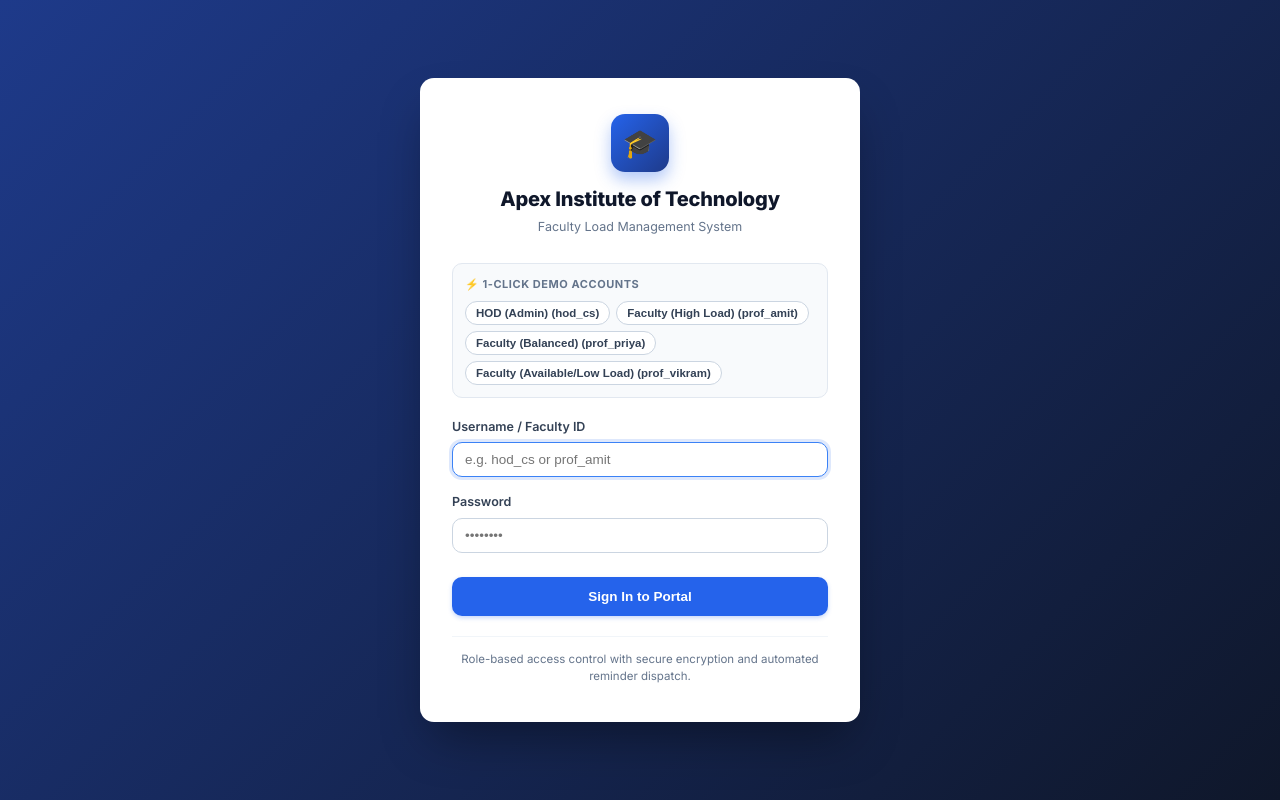
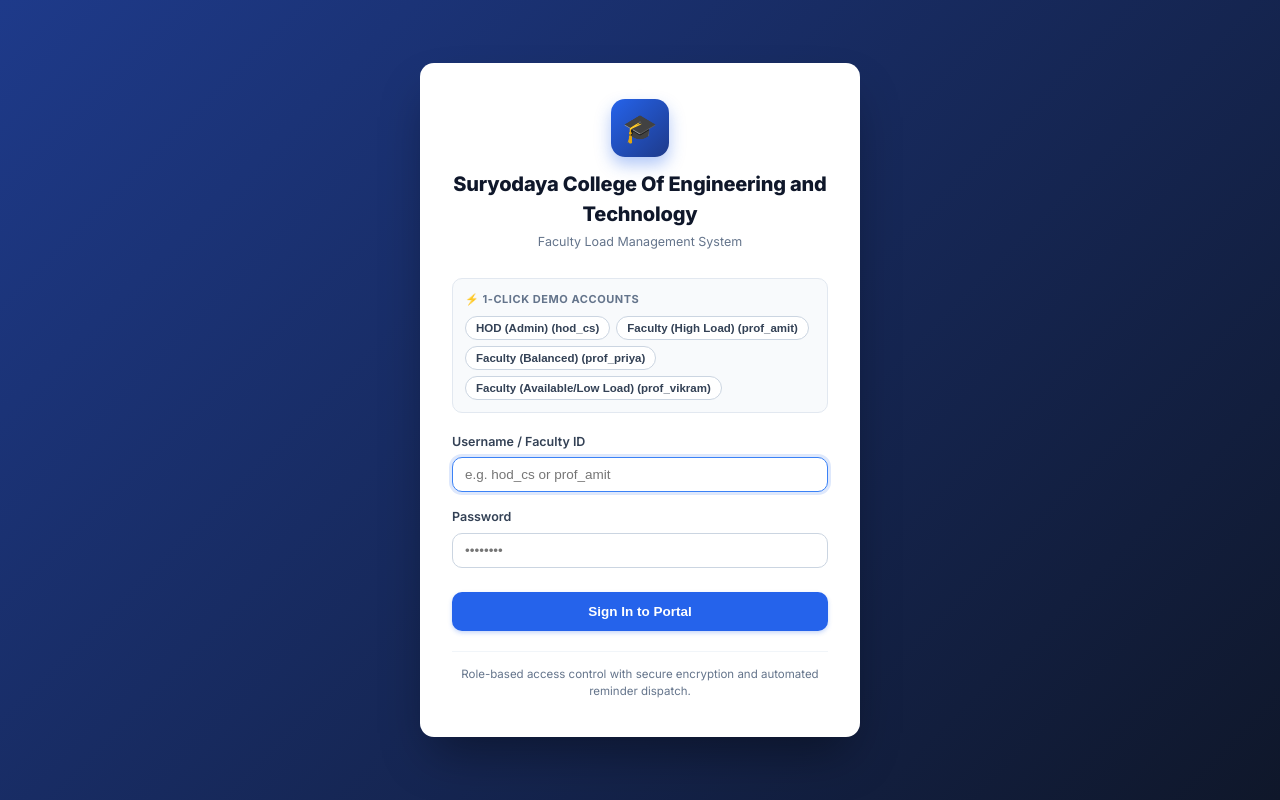
Before and after one commit to Wifi34/Faculty-Load-Balancer, a FastAPI app: page / in a window 1280 px wide. Run offline with FastAPI, Linux system fonts and the light colour scheme; parts of the project's set-up code (start-up, migrations or seed data) failed here and were passed over.

Commit message:
Implement PostgreSQL support, Vercel cron, PyJWT, typing fix, secure JWT secret, and rename institution to Suryodaya College Of Engineering and Technology

```diff
--- a/app/auth.py
+++ b/app/auth.py
@@ -1,3 +1,4 @@
+import os
 import datetime
 import jwt
 import bcrypt
@@ -7,7 +8,8 @@ from sqlalchemy.orm import Session
 from app.database import get_db
 from app.models import User
 
-SECRET_KEY = "faculty_load_management_secret_key_2026_apex_engineering"
+# Load secure JWT secret from environment variable with fallback for development
+SECRET_KEY = os.environ.get("JWT_SECRET_KEY", "suryodaya_college_faculty_load_management_secret_key_2026")
 ALGORITHM = "HS256"
 ACCESS_TOKEN_EXPIRE_MINUTES = 60 * 24 * 7  # 7 days
 
--- a/app/reports.py
+++ b/app/reports.py
@@ -183,7 +183,7 @@ def generate_workload_pdf(db: Session, department: Optional[str] = None, academi
     elements = []
 
     # 1. Header Section
-    elements.append(Paragraph("APEX INSTITUTE OF ENGINEERING & TECHNOLOGY", title_style))
+    elements.append(Paragraph("SURYODAYA COLLEGE OF ENGINEERING & TECHNOLOGY", title_style))
     elements.append(Paragraph("FACULTY LOAD MANAGEMENT SYSTEM — DEPARTMENTAL WORKLOAD REPORT", subtitle_style))
     now_str = datetime.datetime.now().strftime("%d %b %Y, %I:%M %p")
     dept_label = department or "Computer Science & Engineering"
--- a/app/scheduler.py
+++ b/app/scheduler.py
@@ -1,6 +1,7 @@
 import time
 import threading
 import datetime
+from typing import Optional, List, Dict, Any
 from sqlalchemy.orm import Session
 from app.database import SessionLocal
 from app.models import (
--- a/main.py
+++ b/main.py
@@ -1,14 +1,14 @@
 import os
 from contextlib import asynccontextmanager
-from fastapi import FastAPI, Request
+from fastapi import FastAPI, Request, Depends, HTTPException
 from fastapi.responses import HTMLResponse
 from fastapi.staticfiles import StaticFiles
 from fastapi.middleware.cors import CORSMiddleware
 from sqlalchemy.orm import Session
 
-from app.database import SessionLocal, IS_VERCEL
+from app.database import SessionLocal, IS_VERCEL, get_db
 from app.seed_data import init_db, seed_sample_data
-from app.scheduler import start_background_scheduler, stop_background_scheduler
+from app.scheduler import start_background_scheduler, stop_background_scheduler, check_and_generate_reminders
 from app.api.auth_routes import router as auth_router
 from app.api.faculty_routes import router as faculty_router
 from app.api.schedule_routes import router as schedule_router
@@ -40,7 +40,7 @@ if IS_VERCEL:
 async def lifespan(app: FastAPI):
     # Startup
     if not IS_VERCEL:
-        print("[Application Lifecycle] Initializing SQLite database...")
+        print("[Application Lifecycle] Initializing database...")
         setup_database()
         print("[Application Lifecycle] Starting background scheduler...")
         try:
@@ -58,8 +58,8 @@ async def lifespan(app: FastAPI):
             print(f"[Scheduler Shutdown Warning]: {e}")
 
 app = FastAPI(
-    title="Faculty Load Management System",
-    description="Comprehensive Faculty Load, Timetable, Duty Assignment, and Notification Portal for Engineering Colleges",
+    title="Faculty Load Management System - SCET",
+    description="Suryodaya College Of Engineering and Technology - Faculty Load, Timetable, Duty Assignment, and Notification Portal",
     version="1.0.0",
     lifespan=lifespan
 )
@@ -106,7 +106,30 @@ async def serve_index():
         if os.path.exists(candidate):
             with open(candidate, "r", encoding="utf-8") as f:
                 return HTMLResponse(content=f.read())
-    return HTMLResponse("<h1>Faculty Load Management System</h1><p>Loading application...</p>")
+    return HTMLResponse("<h1>Suryodaya College Of Engineering and Technology</h1><p>Faculty Load Management System is loading...</p>")
+
+@app.api_route("/api/cron/reminders", methods=["GET", "POST"])
+def cron_reminders(
+    request: Request,
+    db: Session = Depends(get_db)
+):
+    """
+    Automated reminder cron endpoint called by Vercel Cron or external scheduler.
+    Optionally verified against CRON_SECRET if configured.
+    """
+    cron_secret = os.environ.get("CRON_SECRET")
+    auth_header = request.headers.get("authorization")
+    if cron_secret and auth_header != f"Bearer {cron_secret}":
+        raise HTTPException(status_code=401, detail="Unauthorized cron invocation")
+
+    import datetime
+    check_and_generate_reminders(db)
+    return {
+        "status": "success",
+        "timestamp": datetime.datetime.utcnow().isoformat(),
+        "college": "Suryodaya College Of Engineering and Technology",
+        "message": "Automated schedule reminders scanned and generated successfully"
+    }
 
 if __name__ == "__main__":
     import uvicorn
--- a/requirements.txt
+++ b/requirements.txt
@@ -1,7 +1,9 @@
 fastapi>=0.110.0
 uvicorn>=0.28.0
 sqlalchemy>=2.0.0
+psycopg2-binary>=2.9.9
 pydantic>=2.0.0
+PyJWT>=2.8.0
 reportlab>=4.0.0
 pandas>=2.0.0
 openpyxl>=3.1.0
--- a/run.py
+++ b/run.py
@@ -6,7 +6,7 @@ import uvicorn
 
 if __name__ == "__main__":
     print("=" * 70)
-    print("  FACULTY LOAD MANAGEMENT SYSTEM - APEX INSTITUTE OF TECH")
+    print("  FACULTY LOAD MANAGEMENT SYSTEM - SURYODAYA COLLEGE OF ENGG & TECH")
     print("=" * 70)
     print("  Starting server at http://127.0.0.1:8000")
     print("  HOD Login:     Username: hod_cs      | Password: admin123")
--- a/templates/index.html
+++ b/templates/index.html
@@ -25,7 +25,7 @@
     <div class="login-card">
       <div class="login-brand">
         <div class="login-logo">🎓</div>
-        <h2 class="login-title">Apex Institute of Technology</h2>
+        <h2 class="login-title">Suryodaya College Of Engineering and Technology</h2>
         <p class="login-subtitle">Faculty Load Management System</p>
       </div>
 
```
Also changed, not shown: app/database.py (+35 -18 lines), README.md, vercel.json.
